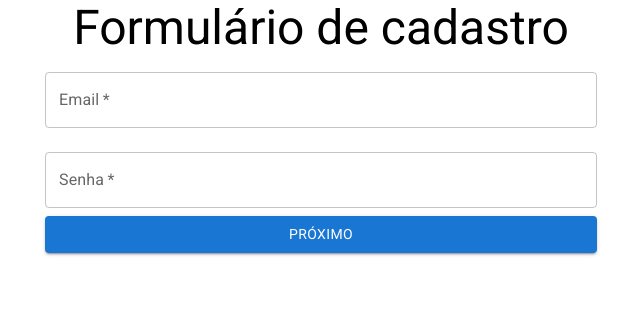
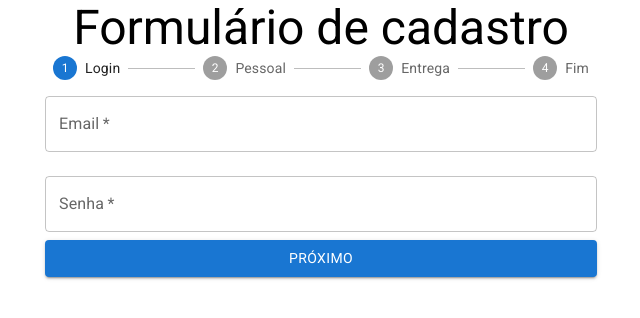
Before and after one commit to Massacrua/function-components_react, a React (Create React App) app: page / in a window 1280 px wide. Shown: the top 318 px of the page, without its empty margins (319-959 px from the left). Built offline with nearby package versions, Linux system fonts and the light colour scheme.

Commit message:
Refatorando validações

```diff
--- a/src/App.js
+++ b/src/App.js
@@ -3,6 +3,7 @@ import './App.css';
 import FormularioCadastro from './components/FormularioCadastro/FormularioCadastro';
 import { Container, Typography } from '@mui/material';
 import 'fontsource-roboto'
+import { validarCpf, validarSenha } from './models/cadastro';
 
 class App extends Component {
 
@@ -10,7 +11,7 @@ class App extends Component {
     return (
       <Container component="article" maxWidth="sm">
         <Typography variant='h3' component="h1" align='center'>Formulário de cadastro</Typography>
-        <FormularioCadastro onSubmit={formOnSubmit} validarCpf={validarCpf}/>
+        <FormularioCadastro onSubmit={formOnSubmit} validations={{cpf: validarCpf, senha: validarSenha}}/>
       </Container>
     );
   }
@@ -20,11 +21,4 @@ function formOnSubmit(data) {
   console.log(data)
 }
 
-function validarCpf(cpf) {
-  if (cpf.length !== 11 && cpf.length !== 0) {
-    return {valido: false, texto: "CPF deve ter 11 dígitos"}
-  }
-  return {valido: true, texto: ""}
-}
-
 export default App;
--- a/src/components/FormularioCadastro/DadosPessoais.jsx
+++ b/src/components/FormularioCadastro/DadosPessoais.jsx
@@ -1,7 +1,7 @@
 import { Button, FormControlLabel, Switch, TextField } from '@mui/material';
 import React, { useState } from 'react';
 
-function DadosPessoais({ onSubmit, validarCpf }) {
+function DadosPessoais({ onSubmit, validations }) {
 
     const [nome, setNome] = useState("")
     const [sobrenome, setSobrenome] = useState("")
@@ -15,6 +15,13 @@ function DadosPessoais({ onSubmit, validarCpf }) {
             texto: ""
         }
     })
+
+    function validarCampos(event) {
+        const {name, value} = event.target
+        const newState = {...erros}
+        newState[name] = validations[name](value)
+        setErros(newState)
+    }
 
     return (
         <form
@@ -43,7 +50,8 @@ function DadosPessoais({ onSubmit, validarCpf }) {
             />
             <TextField
                 value={cpf}
-                onBlur={event => setErros({cpf: validarCpf(event.target.value)})}
+                name="cpf"
+                onBlur={validarCampos}
                 onChange={event => setCpf(event.target.value)}
                 error={!erros.cpf.valido}
                 helperText={erros.cpf.texto}
--- a/src/components/FormularioCadastro/DadosUsuario.jsx
+++ b/src/components/FormularioCadastro/DadosUsuario.jsx
@@ -1,7 +1,7 @@
 import { Button, TextField } from "@mui/material"
 import { useState } from "react"
 
-function DadosUsuario({ onSubmit }) {
+function DadosUsuario({ onSubmit, validations }) {
 
     const [email, setEmail] = useState("")
     const [senha, setSenha] = useState("")
--- a/src/components/FormularioCadastro/FormularioCadastro.jsx
+++ b/src/components/FormularioCadastro/FormularioCadastro.jsx
@@ -1,25 +1,43 @@
-import { useState } from "react"
+import { useEffect, useState } from "react"
 import DadosEntrega from "./DadosEntrega"
 import DadosPessoais from "./DadosPessoais"
 import DadosUsuario from "./DadosUsuario"
+import { Step, StepLabel, Stepper, Typography } from "@mui/material"
 
-function FormularioCadastro({ onSubmit, validarCpf }) {
+function FormularioCadastro({ onSubmit, validations }) {
 
     const [etapaAtual, setEtapaAtual] = useState(0)
+    const [dadosColetados, setDados] = useState({})
+
+    useEffect(() => {
+        if (etapaAtual === formularios.length - 1)
+        onSubmit(dadosColetados)
+    })
 
     const formularios = [
-        <DadosUsuario onSubmit={handleForm}/>,
-        <DadosPessoais onSubmit={handleForm} validarCpf={validarCpf}/>,
-        <DadosEntrega onSubmit={onSubmit}/>
+        <DadosUsuario onSubmit={coletarDados} validations={validations}/>,
+        <DadosPessoais onSubmit={coletarDados} validations={validations}/>,
+        <DadosEntrega onSubmit={coletarDados} validations={validations}/>,
+        <Typography variant="h5">Cadastro Finalizado!</Typography>
     ]
 
-    function handleForm(data) {
+    function coletarDados(data) {
+        setDados({...dadosColetados, ...data})
+        handleForm()
+    }
+
+    function handleForm() {
         setEtapaAtual(etapaAtual + 1)
-        onSubmit(data)
     }
 
     return (
         <>
+            <Stepper activeStep={etapaAtual}>
+                <Step><StepLabel>Login</StepLabel></Step>
+                <Step><StepLabel>Pessoal</StepLabel></Step>
+                <Step><StepLabel>Entrega</StepLabel></Step>
+                <Step><StepLabel>Fim</StepLabel></Step>
+            </Stepper>
             {formularios[etapaAtual]}
         </>
     )
--- /dev/null
+++ b/src/models/cadastro.js
@@ -0,0 +1,15 @@
+function validarCpf(cpf) {
+    if (cpf.length !== 11 && cpf.length !== 0) {
+      return {valido: false, texto: "CPF deve ter 11 dígitos"}
+    }
+    return {valido: true, texto: ""}
+}
+
+function validarSenha(senha) {
+    if (senha.length < 4 || senha.length > 72) {
+      return {valido: false, texto: "Senha deve ter entre 4 e 72 dígitos."}
+    }
+    return {valido: true, texto: ""}
+}
+
+export {validarCpf, validarSenha}
```
